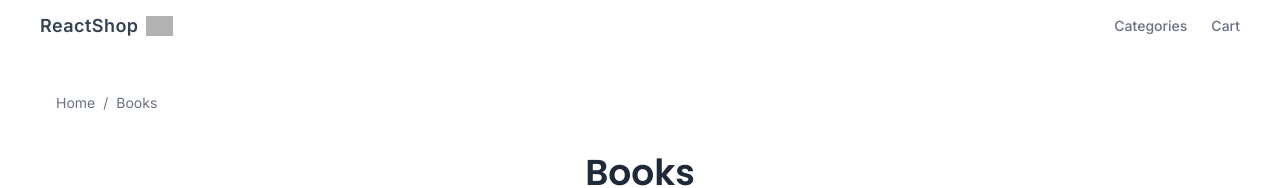
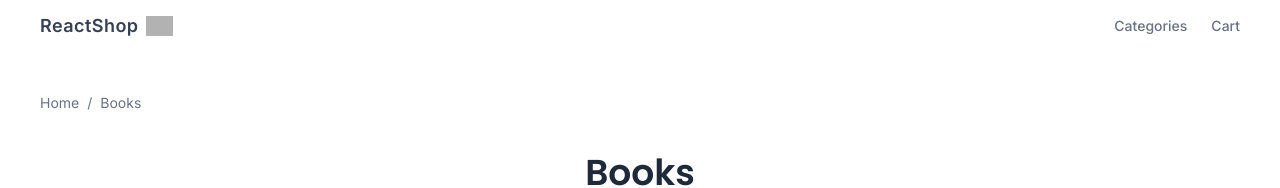
Before and after one commit to KIB101D/vite-react-ecommerce, a React (Vite) app: page /category/Books in a window 1280 px wide. Shown: the top 188 px of the page. Built offline with nearby package versions, Linux system fonts and the light colour scheme; grey boxes are pictures that could not be loaded.

Commit message:
style(breadcrumbs): removed unnecessary margin-left

```diff
--- a/src/components/Breadcrumbs.tsx
+++ b/src/components/Breadcrumbs.tsx
@@ -14,7 +14,7 @@ function Breadcrumbs({ products }: BreadcrumbsProps) {
   const product = products.find((p) => p.id === Number(ProductId));
 
   return (
-    <div className="mt-4 ml-4 text-sm text-gray-500 animate-slide-in">
+    <div className="mt-4 text-sm text-gray-500 animate-slide-in">
       <Link to="/" className="transition hover:text-indigo-600">
         Home
       </Link>
```
